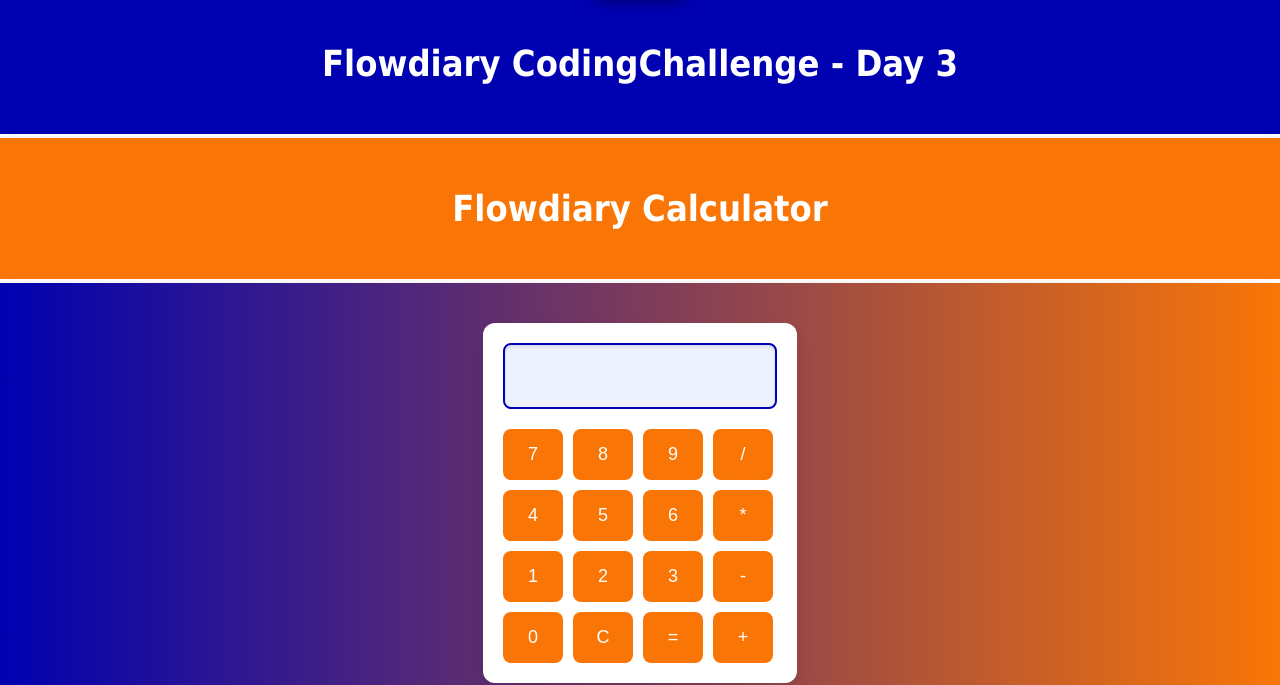
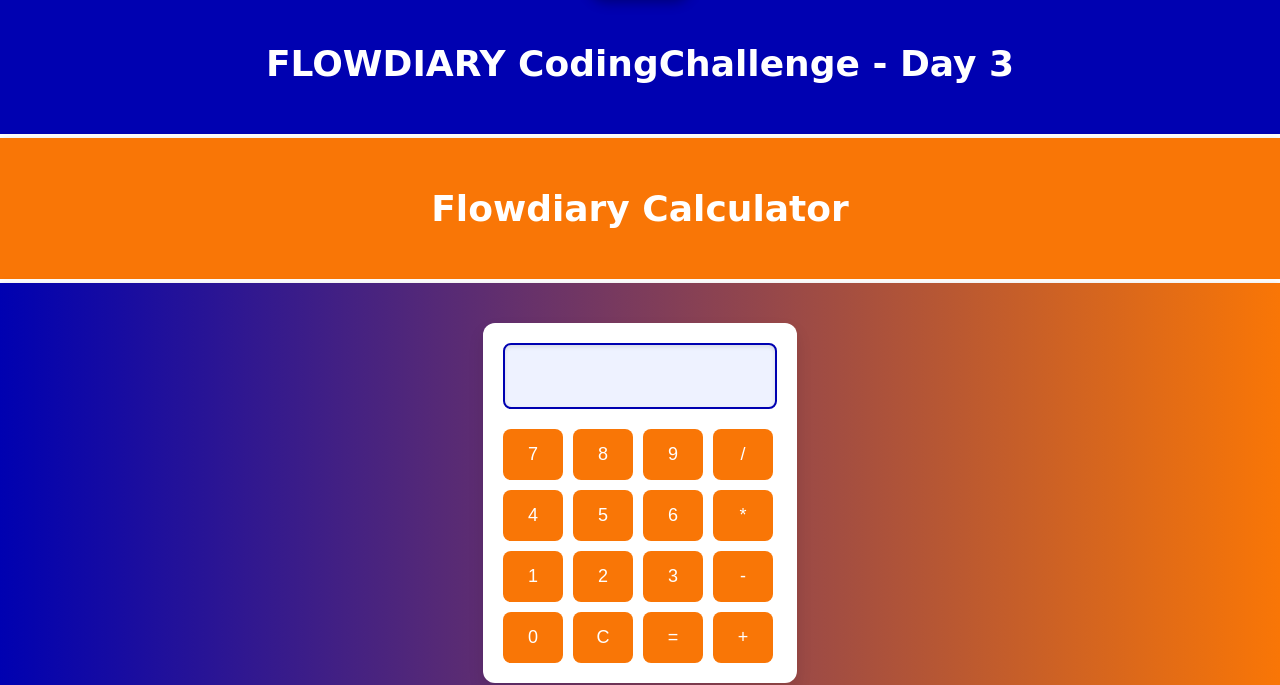
Before and after one commit to Kabirfandirma/Calcuator, a plain HTML site: page index.html in a window 1280 px wide. Shown: the part 129-814 px from the top of the page. Drawn offline with Linux system fonts and the light colour scheme.

```diff
--- a/index.html
+++ b/index.html
@@ -10,7 +10,7 @@
 
   <div id="topHeader">
     <img src="images/logo.jpg" alt="Profile" class="profile-pic" />
-    <h2>Flowdiary CodingChallenge - Day 3</h2>
+    <h2>FLOWDIARY CodingChallenge - Day 3</h2>
   </div>
    <div id="calHeader">
     <h2>Flowdiary Calculator</h2>
--- a/style.css
+++ b/style.css
@@ -1,6 +1,11 @@
 body {
   margin: 0;
-  font-family: 'Glicker', Tahoma, Geneva, Verdana, sans-serif;
+h2 {
+  font-family: 'Pacifico', cursive;
+}
+
+
+
   background: #f0f2f5;
 }
 
```
